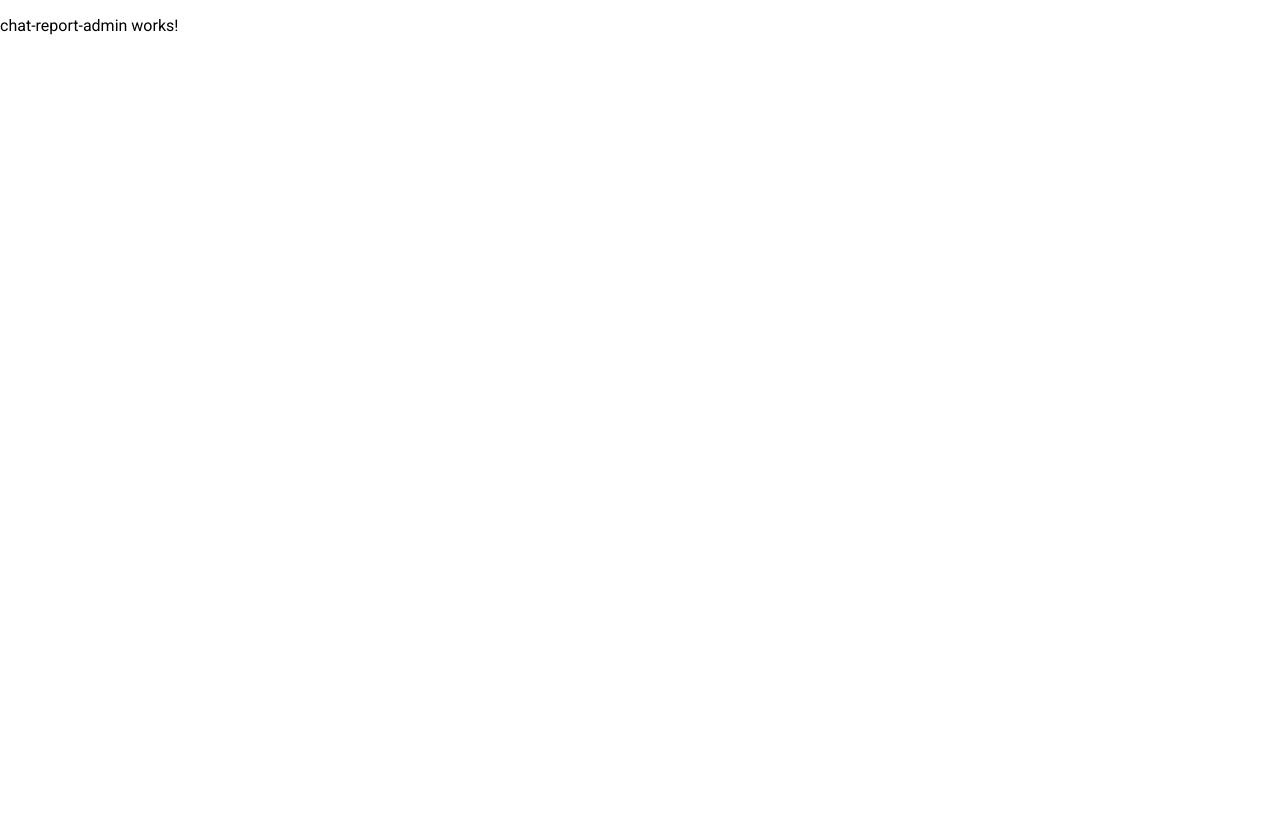
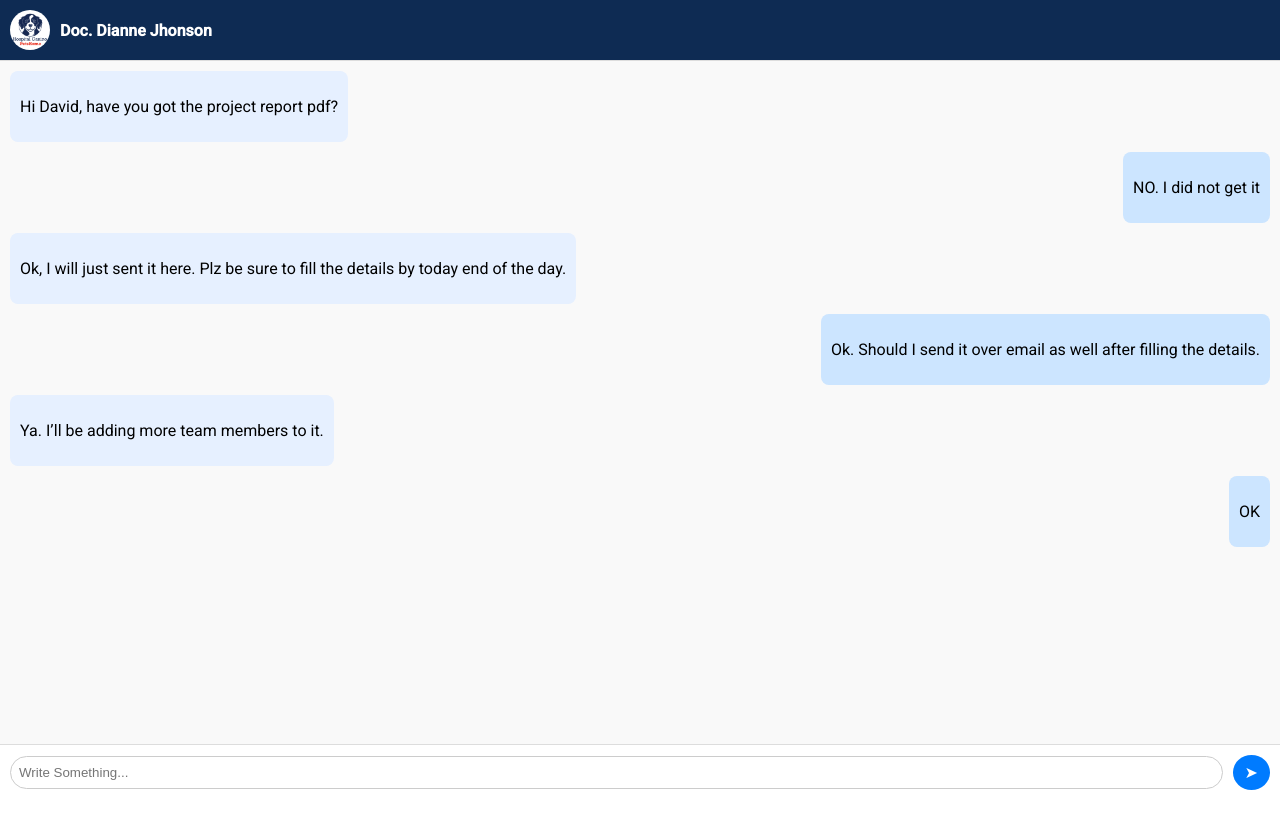
Before and after one commit to JorgeFde/Proyecto_Final_Hospital, an Angular app in the folder Hospital canino/Proyecto/Hospital_Canino/: page /Chat in a window 1280 px wide. Built offline with nearby package versions, Linux system fonts and the light colour scheme.

Commit message:
fix-commit implementacion de chats y dashboard
Se implmento el dash board pero faltan los detalles de cada opcion y se implemento el diseño de chat del admin y de cliente

```diff
--- a/Hospital canino/Proyecto/Hospital_Canino/src/app/Components/chat-report-admin/chat-report-admin.component.css
+++ b/Hospital canino/Proyecto/Hospital_Canino/src/app/Components/chat-report-admin/chat-report-admin.component.css
@@ -0,0 +1,77 @@
+.chat-container {
+  visibility: hidden;
+  opacity: 0;
+  transition: opacity 0.3s ease-in;
+}
+.chat-container.loaded {
+  visibility: visible;
+  opacity: 1;
+}
+.chat-container {
+  width: 100%;
+  height: 100%;
+  display: flex;
+  flex-direction: column;
+  background-color: #f9f9f9;
+}
+.chat-header {
+  display: flex;
+  align-items: center;
+  padding: 10px;
+  background-color: #0e2b53;
+  border-bottom: 1px solid #ddd;
+  position: relative;
+}
+.avatar {
+  width: 40px;
+  height: 40px;
+  border-radius: 50%;
+}
+.username {
+  margin-left: 10px;
+  font-weight: bold;
+  color: white;
+}
+.chat-messages {
+  padding: 10px;
+  flex: 1;
+  overflow-y: auto;
+}
+.message {
+  max-width: 75%;
+  margin-bottom: 10px;
+  padding: 10px;
+  border-radius: 8px;
+  clear: both;
+}
+.message.left {
+  background-color: #e6f0ff;
+  float: left;
+}
+.message.right {
+  background-color: #cce5ff;
+  float: right;
+}
+.chat-input {
+  display: flex;
+  padding: 10px;
+  background-color: white;
+  border-top: 1px solid #ddd;
+  align-items: center;
+}
+.chat-input input[type="text"] {
+  flex: 1;
+  padding: 8px;
+  border-radius: 20px;
+  border: 1px solid #ccc;
+  margin-right: 10px;
+}
+.send-btn {
+  background: #007bff;
+  color: white;
+  border: none;
+  padding: 8px 12px;
+  border-radius: 50%;
+  font-size: 16px;
+  cursor: pointer;
+}
--- a/Hospital canino/Proyecto/Hospital_Canino/src/app/Components/chat-report-admin/chat-report-admin.component.html
+++ b/Hospital canino/Proyecto/Hospital_Canino/src/app/Components/chat-report-admin/chat-report-admin.component.html
@@ -1 +1,30 @@
-<p>chat-report-admin works!</p>
+<div class="chat-container" [class.loaded]="loaded">
+    <div class="chat-header">
+        <img src="assets/logo.png" alt="User" class="avatar">
+        <span class="username">Doc. Dianne Jhonson</span>
+    </div>
+    <div class="chat-messages">
+        <div class="message left">
+            <p>Hi David, have you got the project report pdf?</p>
+        </div>
+        <div class="message right">
+            <p>NO. I did not get it</p>
+        </div>
+        <div class="message left">
+            <p>Ok, I will just sent it here. Plz be sure to fill the details by today end of the day.</p>
+        </div>
+        <div class="message right">
+            <p>Ok. Should I send it over email as well after filling the details.</p>
+        </div>
+        <div class="message left">
+            <p>Ya. I’ll be adding more team members to it.</p>
+        </div>
+        <div class="message right">
+            <p>OK</p>
+        </div>
+    </div>
+    <div class="chat-input">
+        <input type="text" placeholder="Write Something...">
+        <button class="send-btn">➤</button>
+    </div>
+</div>
--- a/Hospital canino/Proyecto/Hospital_Canino/src/app/Components/chat-report-admin/chat-report-admin.component.ts
+++ b/Hospital canino/Proyecto/Hospital_Canino/src/app/Components/chat-report-admin/chat-report-admin.component.ts
@@ -7,5 +7,10 @@ import { Component } from '@angular/core';
   styleUrl: './chat-report-admin.component.css'
 })
 export class ChatReportAdminComponent {
-
+  loaded = false;
+  ngOnInit() {
+    setTimeout(() => {
+      this.loaded = true;
+    }, 1); // o usar ngAfterViewInit para mayor precisión
+  }
 }
--- a/Hospital canino/Proyecto/Hospital_Canino/src/app/Components/chat-report-client/chat-report-client.component.css
+++ b/Hospital canino/Proyecto/Hospital_Canino/src/app/Components/chat-report-client/chat-report-client.component.css
@@ -0,0 +1,77 @@
+.chat-container {
+    visibility: hidden;
+    opacity: 0;
+    transition: opacity 0.3s ease-in;
+  }
+  .chat-container.loaded {
+    visibility: visible;
+    opacity: 1;
+  }
+  .chat-container {
+    width: 100%;
+    height: 100%;
+    display: flex;
+    flex-direction: column;
+    background-color: #f9f9f9;
+  }
+  .chat-header {
+    display: flex;
+    align-items: center;
+    padding: 10px;
+    background-color: #0e2b53;
+    border-bottom: 1px solid #ddd;
+    position: relative;
+  }
+  .avatar {
+    width: 40px;
+    height: 40px;
+    border-radius: 50%;
+  }
+  .username {
+    margin-left: 10px;
+    font-weight: bold;
+    color: white;
+  }
+  .chat-messages {
+    padding: 10px;
+    flex: 1;
+    overflow-y: auto;
+  }
+  .message {
+    max-width: 75%;
+    margin-bottom: 10px;
+    padding: 10px;
+    border-radius: 8px;
+    clear: both;
+  }
+  .message.left {
+    background-color: #e6f0ff;
+    float: left;
+  }
+  .message.right {
+    background-color: #cce5ff;
+    float: right;
+  }
+  .chat-input {
+    display: flex;
+    padding: 10px;
+    background-color: white;
+    border-top: 1px solid #ddd;
+    align-items: center;
+  }
+  .chat-input input[type="text"] {
+    flex: 1;
+    padding: 8px;
+    border-radius: 20px;
+    border: 1px solid #ccc;
+    margin-right: 10px;
+  }
+  .send-btn {
+    background: #007bff;
+    color: white;
+    border: none;
+    padding: 8px 12px;
+    border-radius: 50%;
+    font-size: 16px;
+    cursor: pointer;
+  }
--- a/Hospital canino/Proyecto/Hospital_Canino/src/app/Components/chat-report-client/chat-report-client.component.html
+++ b/Hospital canino/Proyecto/Hospital_Canino/src/app/Components/chat-report-client/chat-report-client.component.html
@@ -1 +1,31 @@
 <p>chat-report-client works!</p>
+<div class="chat-container" [class.loaded]="loaded">
+    <div class="chat-header">
+        <img src="assets/logo.png" alt="User" class="avatar">
+        <span class="username">Doc. Dianne Jhonson</span>
+    </div>
+    <div class="chat-messages">
+        <div class="message left">
+            <p>Hi David, have you got the project report pdf?</p>
+        </div>
+        <div class="message right">
+            <p>NO. I did not get it</p>
+        </div>
+        <div class="message left">
+            <p>Ok, I will just sent it here. Plz be sure to fill the details by today end of the day.</p>
+        </div>
+        <div class="message right">
+            <p>Ok. Should I send it over email as well after filling the details.</p>
+        </div>
+        <div class="message left">
+            <p>Ya. I’ll be adding more team members to it.</p>
+        </div>
+        <div class="message right">
+            <p>OK</p>
+        </div>
+    </div>
+    <div class="chat-input">
+        <input type="text" placeholder="Write Something...">
+        <button class="send-btn">➤</button>
+    </div>
+</div>
--- a/Hospital canino/Proyecto/Hospital_Canino/src/app/Components/chat-report-client/chat-report-client.component.ts
+++ b/Hospital canino/Proyecto/Hospital_Canino/src/app/Components/chat-report-client/chat-report-client.component.ts
@@ -7,5 +7,10 @@ import { Component } from '@angular/core';
   styleUrl: './chat-report-client.component.css'
 })
 export class ChatReportClientComponent {
-
+  loaded = false;
+  ngOnInit() {
+    setTimeout(() => {
+      this.loaded = true;
+    }, 1); // o usar ngAfterViewInit para mayor precisión
+  }
 }
--- a/Hospital canino/Proyecto/Hospital_Canino/src/app/Components/dashboard/dashboard.component.css
+++ b/Hospital canino/Proyecto/Hospital_Canino/src/app/Components/dashboard/dashboard.component.css
@@ -2,6 +2,7 @@
 .containerPrimary {
   width: 100%;
   height: 100%;
+  overflow-y: hidden;
 }
 /* Nav Bar*/
 .containerNavBar {
@@ -18,7 +19,7 @@
 .logoNavBar {
   width: 100px;
   height: 100%;
-    object-fit:contain;
+  object-fit: contain;
 }
 .titleHome {
   font-family: Arial, Helvetica, sans-serif;
@@ -46,5 +47,158 @@
   background-color: transparent;
 }
 .buttonsOptions:hover {
-    transform: scale(1.3); /* Aumenta el tamaño al 110% */
+  transform: scale(1.1); /* Aumenta el tamaño al 110% */
 }
+.buttonNotification {
+  background-color: transparent;
+  border: none;
+  cursor: pointer;
+}
+.buttonNotification:hover {
+  transform: scale(1.3);
+}
+.ContentIncidencias {
+  height: 100vh;
+  width: 100%;
+  display: flex;
+  flex-direction: column;
+}
+/*Bugs active*/
+.bugsActive {
+  width: 99.4%;
+  display: flex;
+  flex-direction: column;
+  transition: flex 0.3s;
+  background-color: #0e2b53;
+  margin-left: 5px;
+  margin-bottom: 3px;
+  border-radius: 10px;
+}
+.bugsActive:hover {
+  background-color: red;
+}
+.bugsDone {
+  width: 99.4%;
+  display: flex;
+  flex-direction: column;
+  transition: flex 0.3s;
+  background-color: #0e2b53;
+  margin-left: 5px;
+  border-radius: 10px;
+}
+.bugsDone:hover {
+  background-color: red;
+}
+.headerBugsActive {
+  height: 50px;
+  display: flex;
+  align-items: center;
+  justify-content: space-between;
+}
+.buttonBugActive {
+  position: absolute;
+  width: 100%;
+  height: 50px;
+  border: none;
+  cursor: pointer;
+  background-color: transparent;
+}
+.contentBugsActive {
+  background-color: rgb(188, 109, 109);
+  flex: 1;
+  overflow: auto;
+}
+.detailsContent {
+  width: 99%;
+  height: 100%;
+  margin: auto;
+  background-color: aquamarine;
+}
+.arrow {
+  margin-right: 20px;
+}
+span {
+  margin-left: 20px;
+  font-weight: bold;
+  font-size: larger;
+  color: white;
+}
+/*Animacion de campana*/
+@keyframes bell-shake {
+  0% {
+    transform: rotate(0);
+  }
+  20% {
+    transform: rotate(-15deg);
+  }
+  40% {
+    transform: rotate(10deg);
+  }
+  60% {
+    transform: rotate(-10deg);
+  }
+  80% {
+    transform: rotate(5deg);
+  }
+  100% {
+    transform: rotate(0);
+  }
+}
+.bell-shaking {
+  animation: bell-shake 0.8s ease-in-out infinite;
+  transform-origin: top center;
+}
+/*Panel de notificaciones*/
+.panelNotifications {
+  position: fixed;
+  top: 0;
+  right: 0;
+  height: 100vh;
+  width: 40%;
+  background-color: #0e2b53a0;
+  color: white;
+  z-index: 1000;
+  box-shadow: -2px 0 5px rgba(0, 0, 0, 0.3);
+}
+.footer-button {
+  position: absolute;
+  width: 97%;
+  height: 30px;
+  border: none;
+  background-color: #172950;
+  color: white;
+  font-weight: bold;
+  font-size: 100%;
+  border-radius: 20px;
+  bottom: 10px;
+  left: 10px;
+  cursor: pointer;
+}
+.titleNotifications {
+  font-weight: bold;
+  font-size: larger;
+  margin: 10px;
+}
+.footer-button:hover {
+  background-color: red;
+}
+.componentNotifications {
+  width: 100%;
+  height: 100%;
+  background-color: aqua;
+}
+/*Cierre de sesion*/
+.logOUT {
+  background-color: red;
+  color: white;
+  height: 40px;
+  border: none;
+  border-radius: 10px;
+  margin-right: 20px;
+  margin-left: 10px;
+  font-weight: bolder;
+  font-size: 70%;
+}
+.logOUT:hover {
+  transform: scale(1.2);
+}
--- a/Hospital canino/Proyecto/Hospital_Canino/src/app/Components/notifications/notifications.component.html
+++ b/Hospital canino/Proyecto/Hospital_Canino/src/app/Components/notifications/notifications.component.html
@@ -1 +1,3 @@
-<p>notifications works!</p>
+<div style="width: 97%; height: 90%; margin-left: 10px;">
+    <p>Este es el componente de notificaciones</p>
+</div>
```
Also changed, not shown: Hospital canino/Proyecto/Hospital_Canino/src/app/Components/dashboard/dashboard.component.html (+65 -33 lines), Hospital canino/Proyecto/Hospital_Canino/src/app/Components/dashboard/dashboard.component.ts (+44 -4 lines). Lines whose indentation alone changed are shown as unchanged.
